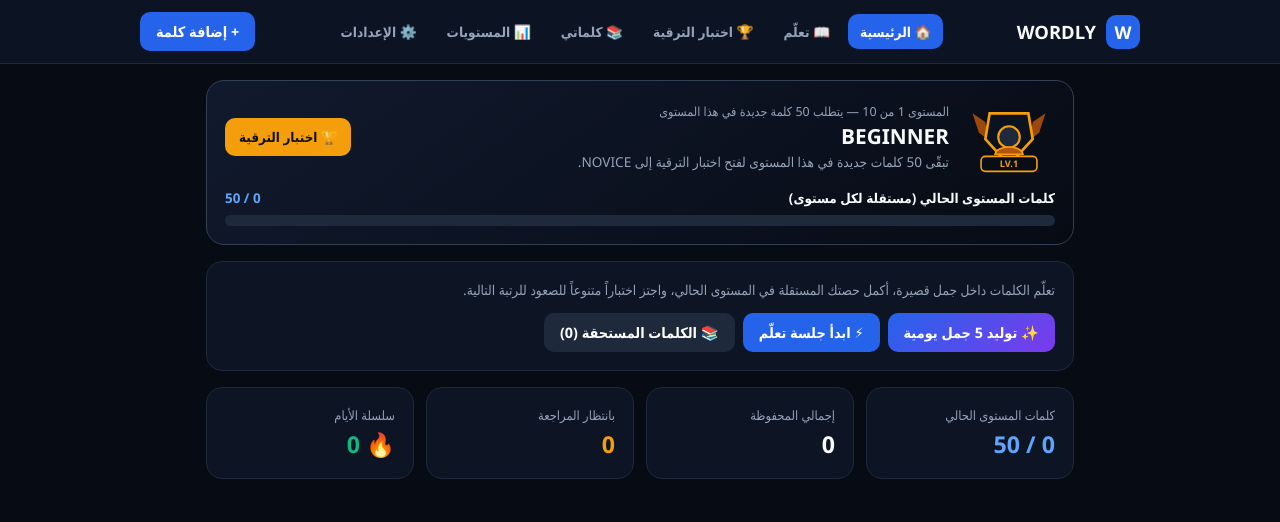
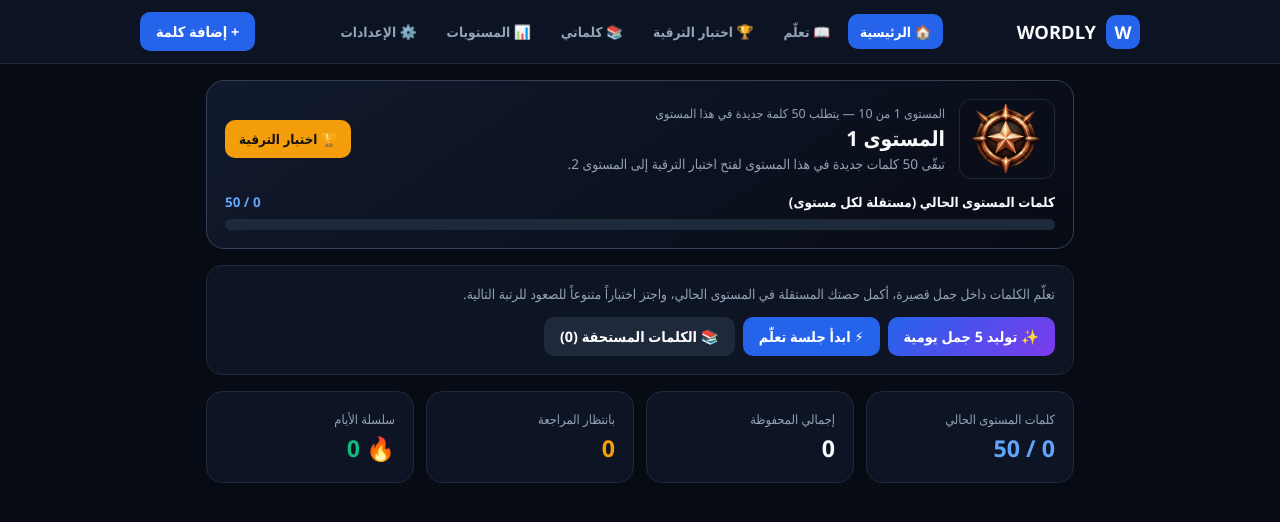
Before and after one commit to beniazanoir7-creator/wordly.html, a plain HTML site: page index.html in a window 1280 px wide. Drawn offline with Linux system fonts and the light colour scheme.

Commit message:
Update rank crest and level display in HTML

```diff
--- a/index.html
+++ b/index.html
@@ -137,13 +137,14 @@
       flex-wrap: wrap;
     }
 
-    .crest-box {
-      width: 92px;
-      height: 76px;
-      display: flex;
-      align-items: center;
-      justify-content: center;
-      flex-shrink: 0;
+    .crest-img {
+      width: 96px;
+      height: 80px;
+      object-fit: contain;
+      border-radius: 12px;
+      background: #090E1A;
+      padding: 4px;
+      border: 1px solid #1E293B;
     }
 
     .grid-4 {
@@ -247,6 +248,14 @@
       border-radius: 14px;
       padding: 10px;
       text-align: center;
+    }
+
+    .rank-tile img {
+      width: 72px;
+      height: 60px;
+      object-fit: contain;
+      margin: 0 auto;
+      display: block;
     }
 
     .rank-tile.current {
@@ -365,10 +374,10 @@
       <div class="rank-banner">
         <div class="rank-header">
           <div style="display:flex; align-items:center; gap:14px;">
-            <div class="crest-box" id="rank-crest"></div>
+            <img id="rank-crest" class="crest-img" src="rank-1.png" alt="رتبة المستوى" />
             <div>
-              <div class="muted" style="font-size:0.78rem;" id="rank-level-label">المستوى 1 من 10</div>
-              <h1 style="margin:2px 0; font-size:1.3rem;" id="rank-name">BEGINNER</h1>
+              <div class="muted" style="font-size:0.78rem;" id="rank-level-label">المستوى 1 من 10 — يتطلب 50 كلمة جديدة في هذا المستوى</div>
+              <h1 style="margin:2px 0; font-size:1.3rem;" id="rank-name">المستوى 1</h1>
               <div class="muted" id="rank-next-info">أكمل 50 كلمة جديدة في هذا المستوى ثم اجتز الاختبار للترقية</div>
             </div>
           </div>
@@ -573,45 +582,17 @@
 
   <script>
     const LEVELS_10 = [
-      { level: 1, name: "BEGINNER", reqWords: 50, color: "#B45309", accent: "#F59E0B", motif: "hood" },
-      { level: 2, name: "NOVICE", reqWords: 100, color: "#64748B", accent: "#E2E8F0", motif: "helm" },
-      { level: 3, name: "INTERMEDIATE", reqWords: 150, color: "#0284C7", accent: "#38BDF8", motif: "sword" },
-      { level: 4, name: "UPPER-INTERMEDIATE", reqWords: 250, color: "#0D9488", accent: "#2DD4BF", motif: "wolf" },
-      { level: 5, name: "ADVANCED", reqWords: 350, color: "#CA8A04", accent: "#FACC15", motif: "lion" },
-      { level: 6, name: "EXPERT", reqWords: 450, color: "#DC2626", accent: "#FBBF24", motif: "spartan" },
-      { level: 7, name: "MASTER", reqWords: 600, color: "#7C3AED", accent: "#C084FC", motif: "crownGem" },
-      { level: 8, name: "GRANDMASTER", reqWords: 800, color: "#B91C1C", accent: "#F87171", motif: "dragon" },
-      { level: 9, name: "LEGENDARY", reqWords: 1000, color: "#D97706", accent: "#FDE047", motif: "royalCrown" },
-      { level: 10, name: "MYTHICAL", reqWords: 1250, color: "#E11D48", accent: "#FB923C", motif: "phoenix" }
+      { level: 1, name: "المستوى 1", reqWords: 50, img: "rank-1.png" },
+      { level: 2, name: "المستوى 2", reqWords: 100, img: "rank-2.png" },
+      { level: 3, name: "المستوى 3", reqWords: 150, img: "rank-3.png" },
+      { level: 4, name: "المستوى 4", reqWords: 250, img: "rank-4.png" },
+      { level: 5, name: "المستوى 5", reqWords: 350, img: "rank-5.png" },
+      { level: 6, name: "المستوى 6", reqWords: 450, img: "rank-6.png" },
+      { level: 7, name: "المستوى 7", reqWords: 600, img: "rank-7.png" },
+      { level: 8, name: "المستوى 8", reqWords: 800, img: "rank-8.png" },
+      { level: 9, name: "المستوى 9", reqWords: 1000, img: "rank-9.png" },
+      { level: 10, name: "المستوى 10", reqWords: 1250, img: "rank-10.png" }
     ];
-
-    function renderCrestSVG(lvlObj, size = 76) {
-      const c = lvlObj.color;
-      const a = lvlObj.accent;
-      const centerGlyphs = {
-        hood: `<circle cx="40" cy="36" r="10" fill="#1E293B" stroke="${a}" stroke-width="2"/><path d="M27 52c2-9 24-9 26 0z" fill="${c}" stroke="${a}" stroke-width="1.5"/>`,
-        helm: `<path d="M28 24h24v16c0 8-6 13-12 15-6-2-12-7-12-15z" fill="#1E293B" stroke="${a}" stroke-width="2"/><path d="M40 24v16M33 36h14" stroke="${a}" stroke-width="2"/>`,
-        sword: `<path d="M40 18l4 24h-8z" fill="${a}"/><path d="M31 43h18M40 43v15" stroke="${a}" stroke-width="3" stroke-linecap="round"/>`,
-        wolf: `<path d="M26 24l7 8h14l7-8-2 22-12 9-12-9z" fill="#0F172A" stroke="${a}" stroke-width="2"/><circle cx="35" cy="38" r="2" fill="${a}"/><circle cx="45" cy="38" r="2" fill="${a}"/>`,
-        lion: `<circle cx="40" cy="39" r="14" fill="${c}" stroke="${a}" stroke-width="2.2"/><circle cx="40" cy="40" r="9" fill="#1E293B"/><circle cx="37" cy="38" r="1.6" fill="${a}"/><circle cx="43" cy="38" r="1.6" fill="${a}"/>`,
-        spartan: `<path d="M40 14c7 0 11 4 11 9H29c0-5 4-9 11-9z" fill="${c}"/><path d="M29 24h22v15c0 8-11 16-11 16s-11-8-11-16z" fill="#1E293B" stroke="${a}" stroke-width="2"/>`,
-        crownGem: `<path d="M25 46l4-20 11 9 11-9 4 20z" fill="${c}" stroke="${a}" stroke-width="2"/><polygon points="40,28 45,36 40,44 35,36" fill="${a}"/>`,
-        dragon: `<path d="M27 25l8 7h14l5-7-3 22-11 9-14-9z" fill="#450A0A" stroke="${a}" stroke-width="2.2"/><circle cx="36" cy="37" r="2.2" fill="${a}"/><circle cx="45" cy="37" r="2.2" fill="${a}"/>`,
-        royalCrown: `<path d="M24 47l3-22 13 10 13-10 3 22z" fill="${a}" stroke="#FEF08A" stroke-width="1.8"/><circle cx="40" cy="21" r="3" fill="#FEF08A"/>`,
-        phoenix: `<path d="M40 16c6 8 14 14 14 25 0 9-6 15-14 17-8-2-14-8-14-17 0-11 8-17 14-25z" fill="${c}" stroke="${a}" stroke-width="2.2"/><circle cx="40" cy="37" r="4" fill="#FEF08A"/>`
-      };
-      const glyph = centerGlyphs[lvlObj.motif] || centerGlyphs.hood;
-      return `
-        <svg width="${size}" height="${size}" viewBox="0 0 80 72" aria-label="${lvlObj.name}">
-          <path d="M18 22L6 14l6 18 8 6z" fill="${c}" opacity="0.85"/>
-          <path d="M62 22l12-8-6 18-8 6z" fill="${c}" opacity="0.85"/>
-          <path d="M22 14h36l4 24-22 24-22-24z" fill="#0B1220" stroke="${a}" stroke-width="2.5"/>
-          ${glyph}
-          <rect x="14" y="54" width="52" height="14" rx="4" fill="#090D16" stroke="${a}" stroke-width="1.5"/>
-          <text x="40" y="64" text-anchor="middle" fill="${a}" font-size="8.5" font-weight="900">LV.${lvlObj.level}</text>
-        </svg>
-      `;
-    }
 
     const STARTER_PACK = [
       { english: "Morning", arabic: "صباح", pronunciation: "مورنينغ", category: "الوقت", example: "I drink water every morning.", translation: "أشرب الماء كل صباح." },
@@ -646,12 +627,11 @@
       { english: "Change", arabic: "تغيير / يغيّر", pronunciation: "تشينج", category: "حياة يومية", example: "Positive habits change your life.", translation: "العادات الإيجابية تغيّر حياتك." }
     ];
 
-    const DB_NAME = 'Wordly10LevelsDB';
+    const DB_NAME = 'Wordly10LevelsImgsDB';
     let db = null;
     let vocab = [];
     let sessions = [];
     let reviews = [];
-    // levelLearnedIds tracks learned word IDs *independently per level* (e.g., { 1: ["id1", ...], 2: ["id51", ...] })
     let settings = {
       dailyTarget: 5,
       dir: 'rtl',
@@ -788,14 +768,17 @@
       const learnedInLevel = getCurrentLevelWordsCount();
       const readyForExam = learnedInLevel >= lvl.reqWords && nextLvl !== null;
 
-      document.getElementById('rank-crest').innerHTML = renderCrestSVG(lvl, 86);
+      const crestEl = document.getElementById('rank-crest');
+      crestEl.src = lvl.img;
+      crestEl.alt = lvl.name;
+
       document.getElementById('rank-level-label').textContent = 'المستوى ' + lvl.level + ' من 10 — يتطلب ' + lvl.reqWords + ' كلمة جديدة في هذا المستوى';
       document.getElementById('rank-name').textContent = lvl.name;
       document.getElementById('rank-words-progress').textContent = learnedInLevel + ' / ' + lvl.reqWords;
       document.getElementById('rank-progress-bar').style.width = Math.min(100, (learnedInLevel / lvl.reqWords) * 100) + '%';
 
       if (!nextLvl) {
-        document.getElementById('rank-next-info').textContent = 'لقد بلغت أعلى مستوى أسطوري (MYTHICAL). واصل المراجعة والتوسع.';
+        document.getElementById('rank-next-info').textContent = 'لقد بلغت المستوى العاشر والأخير. واصل المراجعة والتوسع.';
       } else if (readyForExam) {
         document.getElementById('rank-next-info').textContent = 'أكملت ' + lvl.reqWords + ' كلمة في هذا المستوى! اجتز الاختبار للترقية إلى ' + nextLvl.name + '.';
       } else {
@@ -828,10 +811,9 @@
         const countInLvl = Array.isArray(settings.levelLearnedIds[String(r.level)]) ? settings.levelLearnedIds[String(r.level)].length : 0;
         return `
           <div class="rank-tile ${isCurr ? 'current' : ''} ${isLocked ? 'locked' : ''}">
-            <div>${renderCrestSVG(r, 64)}</div>
-            <div style="font-weight:900; font-size:0.78rem; color:${r.accent}; margin-top:4px;">${r.name}</div>
-            <div class="muted" style="font-size:0.72rem;">المستوى ${r.level}</div>
-            <div style="font-size:0.76rem; font-weight:700; margin-top:4px;">${countInLvl} / ${r.reqWords} كلمة</div>
+            <img src="${r.img}" alt="${r.name}" />
+            <div style="font-weight:900; font-size:0.82rem; margin-top:6px;">${r.name}</div>
+            <div style="font-size:0.76rem; font-weight:700; color:#60A5FA; margin-top:2px;">${countInLvl} / ${r.reqWords} كلمة</div>
           </div>
         `;
       }).join('');
@@ -854,8 +836,8 @@
 
       if (lvl.level >= LEVELS_10.length) {
         box.innerHTML = `<div style="text-align:center; padding:16px;">
-          <div>${renderCrestSVG(lvl, 92)}</div>
-          <h2>أنت في أعلى مستوى: MYTHICAL</h2>
+          <img class="crest-img" style="margin:0 auto 10px; display:block;" src="${lvl.img}" alt="${lvl.name}" />
+          <h2>أنت في أعلى مستوى: ${lvl.name}</h2>
           <p class="muted">واصل مراجعة مفرداتك وجملك اليومية.</p>
         </div>`;
         return;
@@ -863,9 +845,9 @@
 
       if (learnedInLevel < lvl.reqWords) {
         box.innerHTML = `<div style="text-align:center; padding:16px;">
-          <div>${renderCrestSVG(lvl, 84)}</div>
+          <img class="crest-img" style="margin:0 auto 10px; display:block;" src="${lvl.img}" alt="${lvl.name}" />
           <h2>اختبار الترقية من ${lvl.name}</h2>
-          <p class="muted">يجب إكمال <strong>${lvl.reqWords}</strong> كلمة جديدة في المستوى ${lvl.level} لفتح هذا الاختبار. لديك حالياً <strong>${learnedInLevel}</strong> كلمات في هذا المستوى.</p>
+          <p class="muted">يجب إكمال <strong>${lvl.reqWords}</strong> كلمة جديدة في هذا المستوى لفتح هذا الاختبار. لديك حالياً <strong>${learnedInLevel}</strong> كلمات في هذا المستوى.</p>
           <button class="btn-primary" onclick="startLearn()">العودة للتعلّم</button>
         </div>`;
         return;
@@ -1012,7 +994,7 @@
           settings.levelLearnedIds[String(nextObj.level)] = [];
         }
         await putItem('settings', { key: 'cfg', value: settings });
-        showToast('ترقيت إلى المستوى ' + nextObj.level + ': ' + nextObj.name);
+        showToast('ترقيت إلى ' + nextObj.name);
         refreshAll();
       }
     }
```
